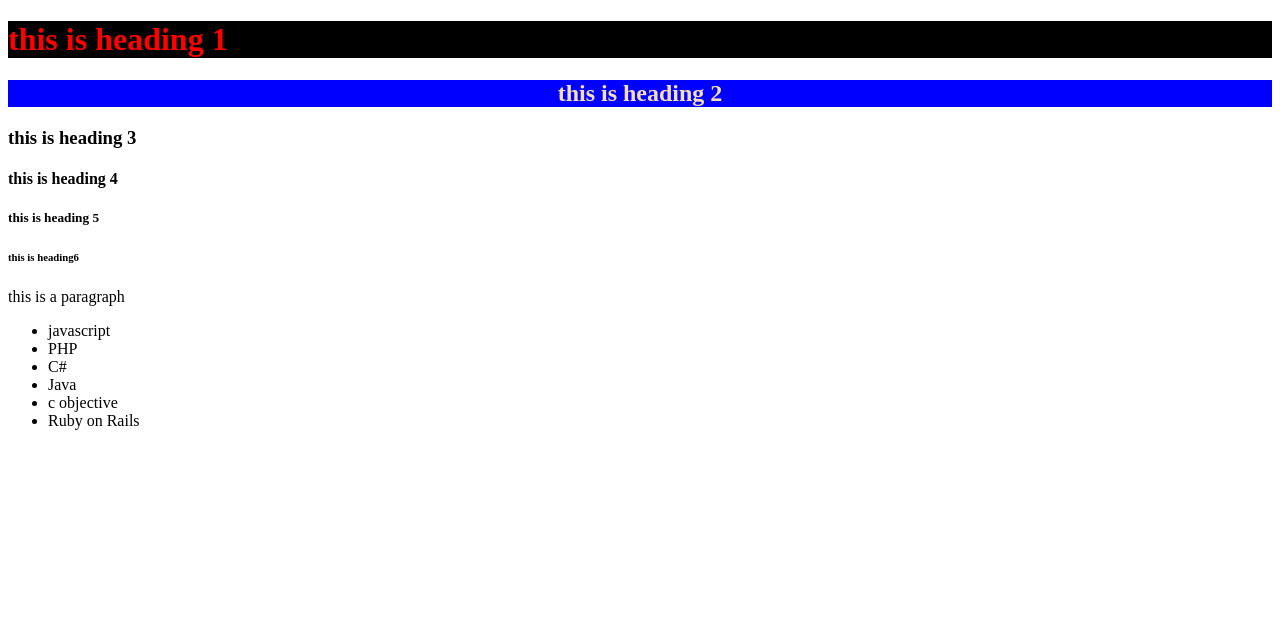
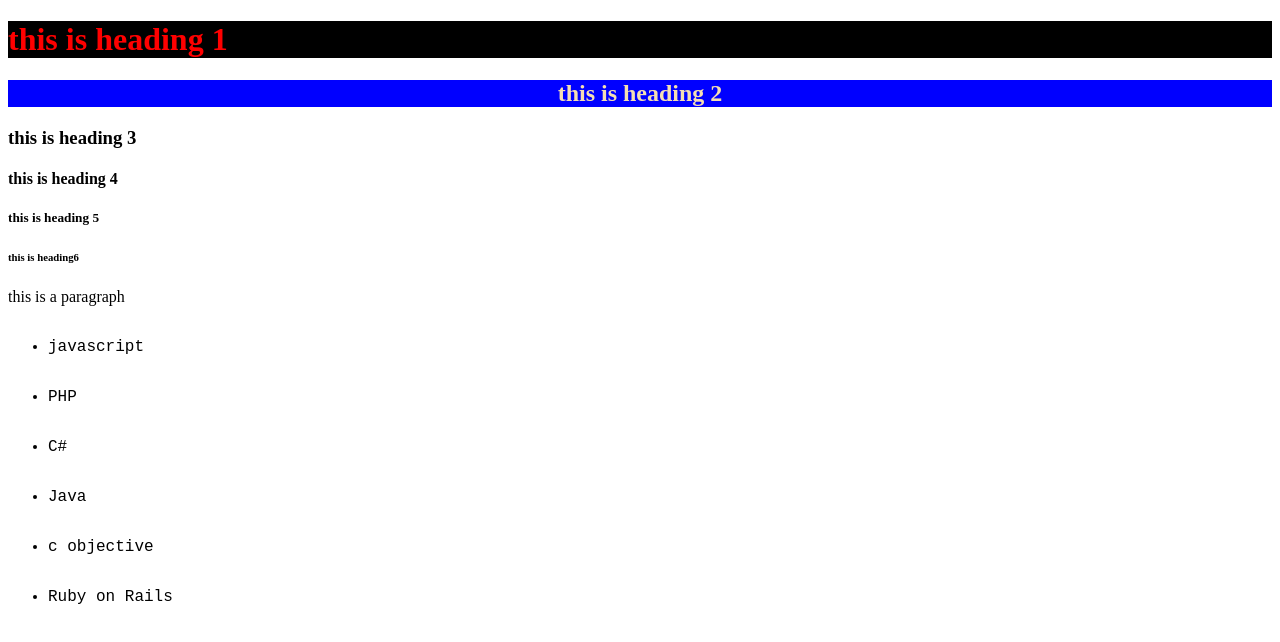
Before and after one commit to abahsimon/My-first-webpage, a plain HTML site: page index.html in a window 1280 px wide. Drawn offline with Linux system fonts and the light colour scheme.

Commit message:
add styles to ul tag

```diff
--- a/css/styles.css
+++ b/css/styles.css
@@ -7,3 +7,8 @@ h2{
     background-color: blue;
     color: wheat;
 }
+ul{
+    font-family: 'Courier New', Courier, monospace;
+    line-height: 50px;
+    font-weight: 40px;
+}
```
